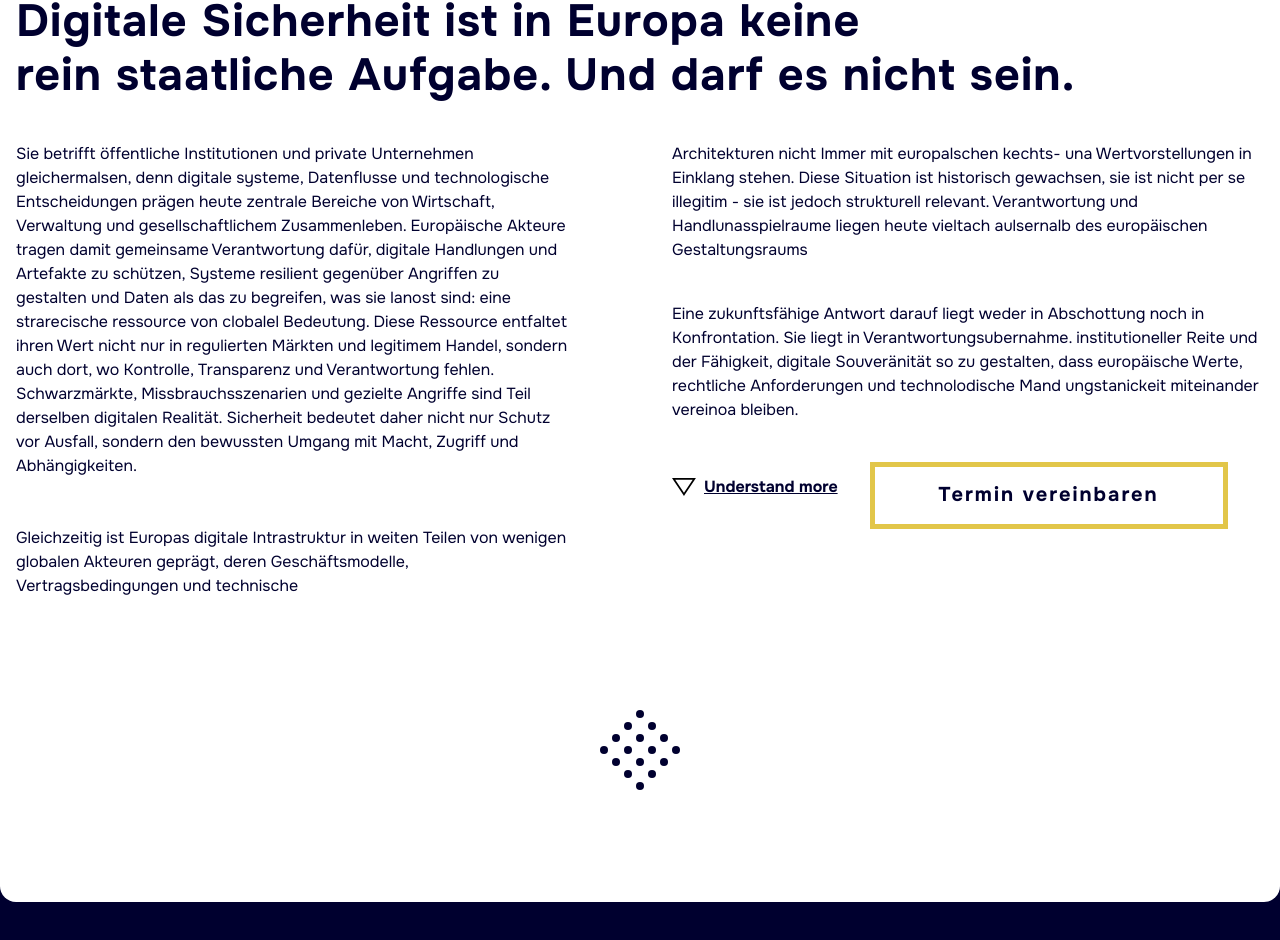
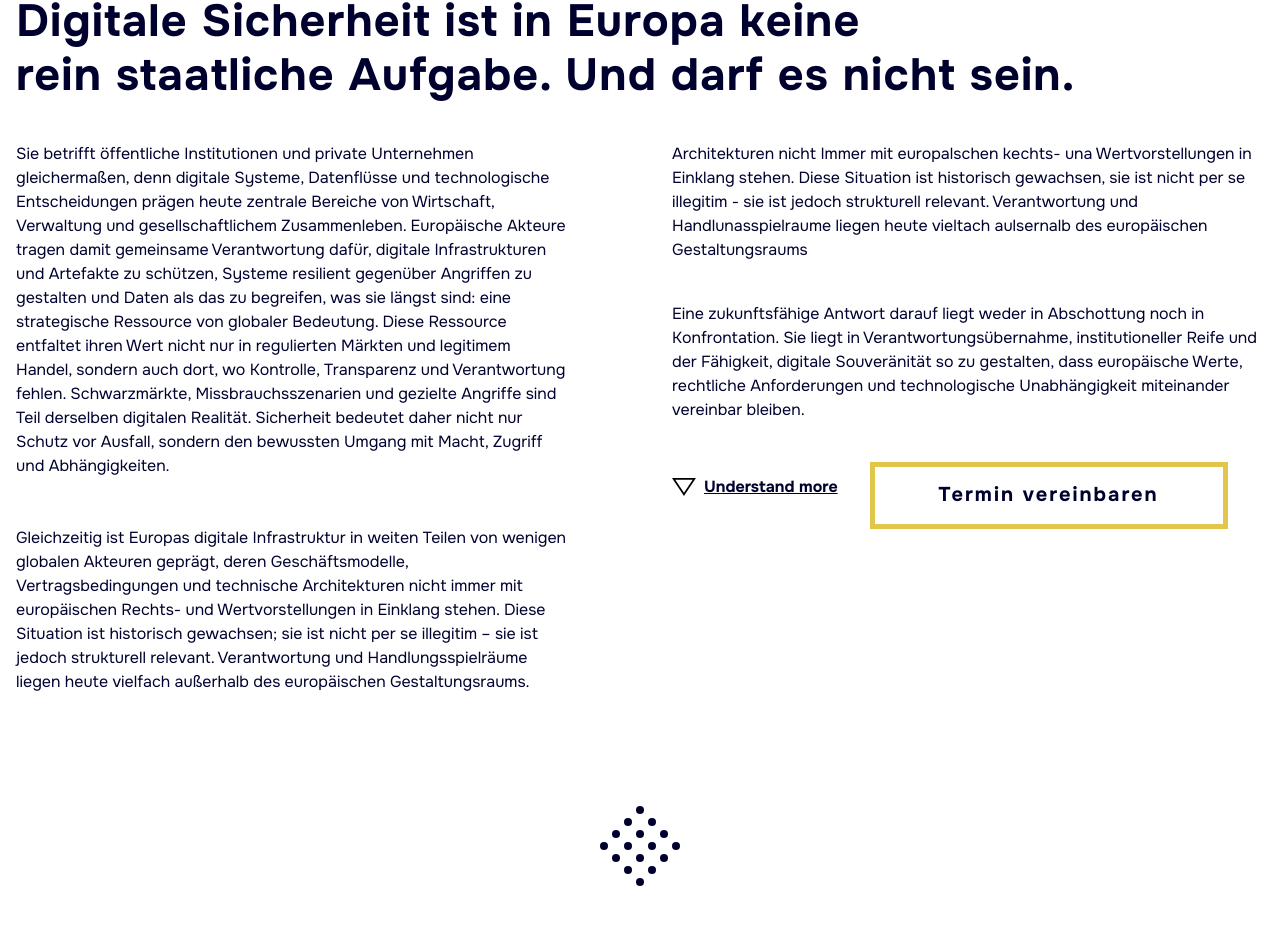
Before and after one commit to BrightNetWorksGmbH/Corporate, a Nuxt app: page /digital-autonomy in a window 1280 px wide. Shown: the part 846-1786 px from the top of the page. Built offline with nearby package versions, Linux system fonts and the light colour scheme.

Commit message:
sami.fix: updating based on doci comment

```diff
--- a/app/components/AllianceContentSection.vue
+++ b/app/components/AllianceContentSection.vue
@@ -57,7 +57,7 @@
           <p class=" text-midnight-blue mb-10">
             Digitale Resilienz kann nur dort entstehen, wo Autonomie und Selbstbestimmung möglich sind. Wo Systeme
             verstanden, kontrolliert und weiterentwickelt werden können
-            - unabhängig von einzelnen Anbietern oder Vertrags-verhältnissen. Deshalb streben wir für unsere Partner -
+            - unabhängig von einzelnen Anbietern oder Vertragsverhältnissen. Deshalb streben wir für unsere Partner -
             nicht
             für Kunden - nach:
           </p>
--- a/app/components/DigitalAutonomy.vue
+++ b/app/components/DigitalAutonomy.vue
@@ -12,25 +12,26 @@
         <div class="space-y-12 md:pr-10">
           <!-- Long Paragraph -->
           <p class="text-midnight-blue ">
-            Sie betrifft öffentliche Institutionen und private Unternehmen
-            gleichermalsen, denn digitale systeme, Datenflusse und technologische Entscheidungen prägen heute zentrale
-            Bereiche von Wirtschaft, Verwaltung und gesellschaftlichem Zusammenleben. Europäische Akteure tragen damit
-            gemeinsame Verantwortung dafür, digitale Handlungen und Artefakte zu schützen, Systeme resilient gegenüber
-            Angriffen zu gestalten und Daten als das zu begreifen, was
-            sie lanost sind: eine strarecische ressource von clobalel
-            Bedeutung. Diese Ressource entfaltet ihren Wert nicht nur in regulierten Märkten und legitimem Handel,
-            sondern auch dort, wo Kontrolle, Transparenz und Verantwortung fehlen.
-            Schwarzmärkte, Missbrauchsszenarien und gezielte Angriffe sind Teil derselben digitalen Realität. Sicherheit
-            bedeutet daher nicht nur Schutz vor Ausfall, sondern den bewussten Umgang mit Macht, Zugriff und
-            Abhängigkeiten.
+            Sie betrifft öffentliche Institutionen und private Unternehmen gleichermaßen, denn digitale Systeme,
+            Datenflüsse und technologische Entscheidungen prägen heute zentrale Bereiche von Wirtschaft, Verwaltung und
+            gesellschaftlichem Zusammenleben. Europäische Akteure tragen damit gemeinsame Verantwortung dafür, digitale
+            Infrastrukturen und Artefakte zu schützen, Systeme resilient gegenüber Angriffen zu gestalten und Daten als
+            das zu begreifen, was sie längst sind: eine strategische Ressource von globaler Bedeutung.
+            Diese Ressource entfaltet ihren Wert nicht nur in regulierten Märkten und legitimem Handel, sondern auch
+            dort, wo Kontrolle, Transparenz und Verantwortung fehlen. Schwarzmärkte, Missbrauchsszenarien und gezielte
+            Angriffe sind Teil derselben digitalen Realität. Sicherheit bedeutet daher nicht nur Schutz vor Ausfall,
+            sondern den bewussten Umgang mit Macht, Zugriff und Abhängigkeiten.
           </p>
 
 
 
           <!-- Second Paragraph -->
           <p class=" text-midnight-blue">
-            Gleichzeitig ist Europas digitale Intrastruktur in weiten Teilen von wenigen globalen Akteuren geprägt,
-            deren Geschäftsmodelle, Vertragsbedingungen und technische
+            Gleichzeitig ist Europas digitale Infrastruktur in weiten Teilen von wenigen globalen Akteuren geprägt,
+            deren Geschäftsmodelle, Vertragsbedingungen und technische Architekturen nicht immer mit europäischen
+            Rechts- und Wertvorstellungen in Einklang stehen. Diese Situation ist historisch gewachsen; sie ist nicht
+            per se illegitim – sie ist jedoch strukturell relevant. Verantwortung und Handlungsspielräume liegen heute
+            vielfach außerhalb des europäischen Gestaltungsraums.
           </p>
         </div>
 
@@ -47,9 +48,8 @@
           </p>
           <p class=" text-midnight-blue">
             Eine zukunftsfähige Antwort darauf liegt weder in Abschottung noch in Konfrontation. Sie liegt in
-            Verantwortungsubernahme. institutioneller Reite und der
-            Fähigkeit, digitale Souveränität so zu gestalten, dass europäische Werte, rechtliche Anforderungen und
-            technolodische Mand ungstanickeit miteinander vereinoa
+            Verantwortungsübernahme, institutioneller Reife und der Fähigkeit, digitale Souveränität so zu gestalten,
+            dass europäische Werte, rechtliche Anforderungen und technologische Unabhängigkeit miteinander vereinbar
             bleiben.
           </p>
 
--- a/app/components/ResilienceSection.vue
+++ b/app/components/ResilienceSection.vue
@@ -59,7 +59,7 @@
 
                     <!-- Subtitle in Midnight Blue -->
                     <h3 class="text-2xl max-md:font-bold md:text-h3 text-midnight-blue leading-relaxed">
-                        Hier um Verantwor- <br>tung zu Tragen.
+                        Hier um Verantwortung zu tragen.
                     </h3>
 
                     <!-- First Paragraph -->
--- a/app/components/SupervisoryBoardSection.vue
+++ b/app/components/SupervisoryBoardSection.vue
@@ -3,7 +3,7 @@
     <div class="container mx-auto">
       <!-- Title -->
       <h2 class="text-3xl max-md:font-bold md:text-h2 text-midnight-blue mb-12 text-center lg:text-left">
-        Sichtbare Selbstindung. Unabhängige Kontrolle.
+        Sichtbare Selbstfindung. Unabhängige Kontrolle.
         <span class="text-lemon">Unser Aufsichtsrat.</span>
       </h2>
 
@@ -24,7 +24,7 @@
             <!-- Supervisory Board Chairman (Middle) -->
             <div class="flex flex-col items-center text-center">
               <img src="/team/stephan.png" alt="Stephan Tomat"
-              class="w-16 h-16 rounded-full object-left object-contain bg-black grayscale mb-4 border-2 border-gray-300" />
+                class="w-16 h-16 rounded-full object-left object-contain bg-black grayscale mb-4 border-2 border-gray-300" />
               <h3 class="text-lg font-bold text-midnight-blue mb-1">Stephan Tomat</h3>
               <p class="text-sm text-midnight-blue mb-2">Aufsichtsratvorsitzender</p>
               <p class="text-xs text-gray-500">CEO AKTUELLE POSITION</p>
@@ -33,7 +33,7 @@
             <!-- Supervisory Board Member 3 -->
             <div class="flex flex-col items-center text-center">
               <img src="/team/stephan.png" alt="Stephan Tomat"
-              class="w-16 h-16 rounded-full object-left object-contain bg-black grayscale mb-4 border-2 border-gray-300" />
+                class="w-16 h-16 rounded-full object-left object-contain bg-black grayscale mb-4 border-2 border-gray-300" />
               <h3 class="text-lg font-bold text-midnight-blue mb-1">Stephan Tomat</h3>
               <p class="text-sm text-midnight-blue mb-2">Aufsichtsrat</p>
               <p class="text-xs text-gray-500">CEO AKTUELLE POSITION</p>
@@ -49,7 +49,7 @@
         <!-- Board of Directors Chairman (Outside Gray Box) -->
         <div class="flex flex-col items-center text-center">
           <img src="/team/stephan.png" alt="Stephan Tomat"
-          class="w-16 h-16 rounded-full object-left object-contain bg-black grayscale mb-4 border-2 border-gray-300" />
+            class="w-16 h-16 rounded-full object-left object-contain bg-black grayscale mb-4 border-2 border-gray-300" />
           <h3 class="text-lg font-bold text-midnight-blue mb-1">Stephan Tomat</h3>
           <p class="text-sm text-midnight-blue mb-2">Vorstandsvorsitzender</p>
           <p class="text-xs text-gray-500">CEO AKTUELLE POSITION</p>
```
Also changed, not shown: app/components/OrganizationOverview.vue (+19 -17 lines).
